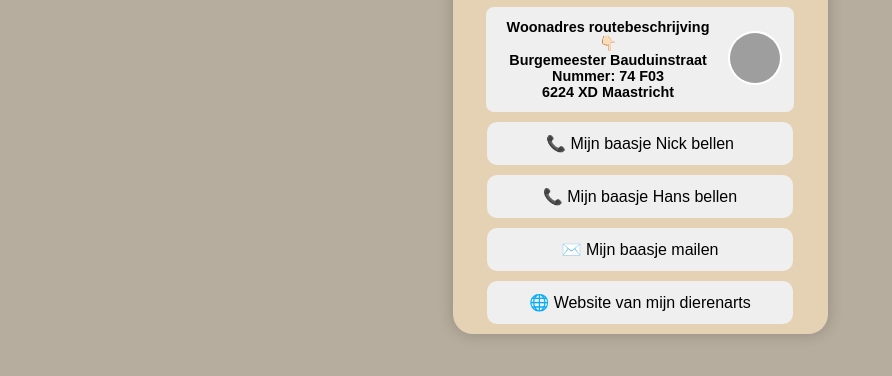
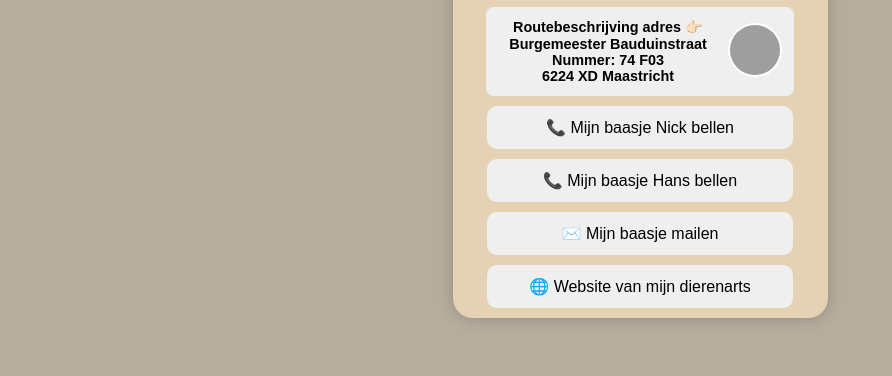
Before and after one commit to rolfvandort/Milo, a plain HTML site: page index.html in a window 1280 px wide. Shown: the part 322-698 px from the top of the page, without its empty margins (0-892 px from the left). Drawn offline with Linux system fonts and the light colour scheme; grey boxes are pictures that could not be loaded.

Commit message:
Update index.html

```diff
--- a/index.html
+++ b/index.html
@@ -157,7 +157,7 @@
     <div class="info-box">Mijn baasjes heten:<br> <u>Nick en Shivanne van Eijsden</u><br>Mijn favoriete oppassers:<br><u>Hans van Eijsden ❣️ Victoire Loffeld</u></div>
      <div class="info-box2">
   <div class="address-text">
-    Woonadres routebeschrijving 👇🏻<br>
+    Routebeschrijving adres 👉🏻<br>
     Burgemeester Bauduinstraat <br> Nummer: 74 F03<br>
     6224 XD Maastricht
   </div>
```
